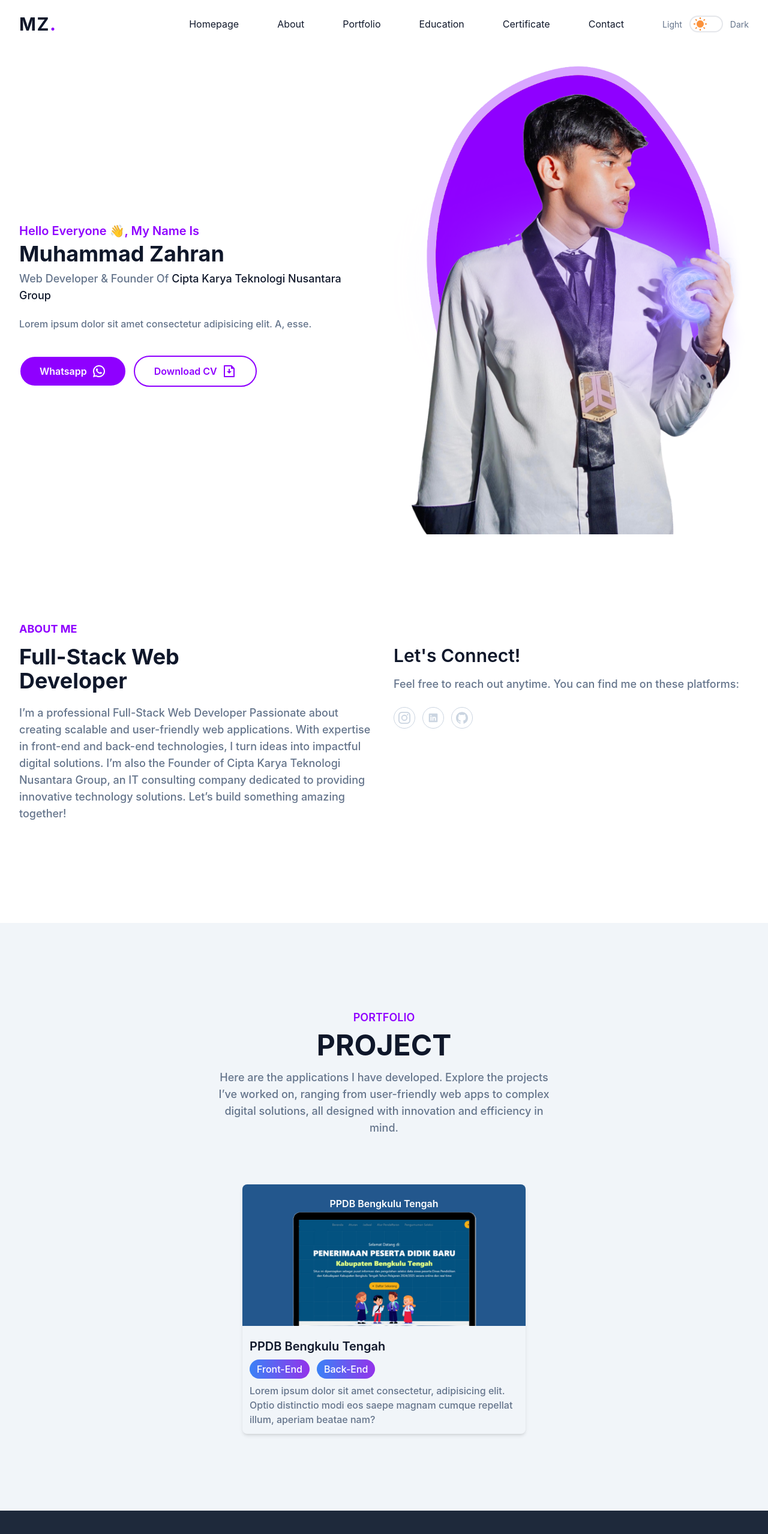
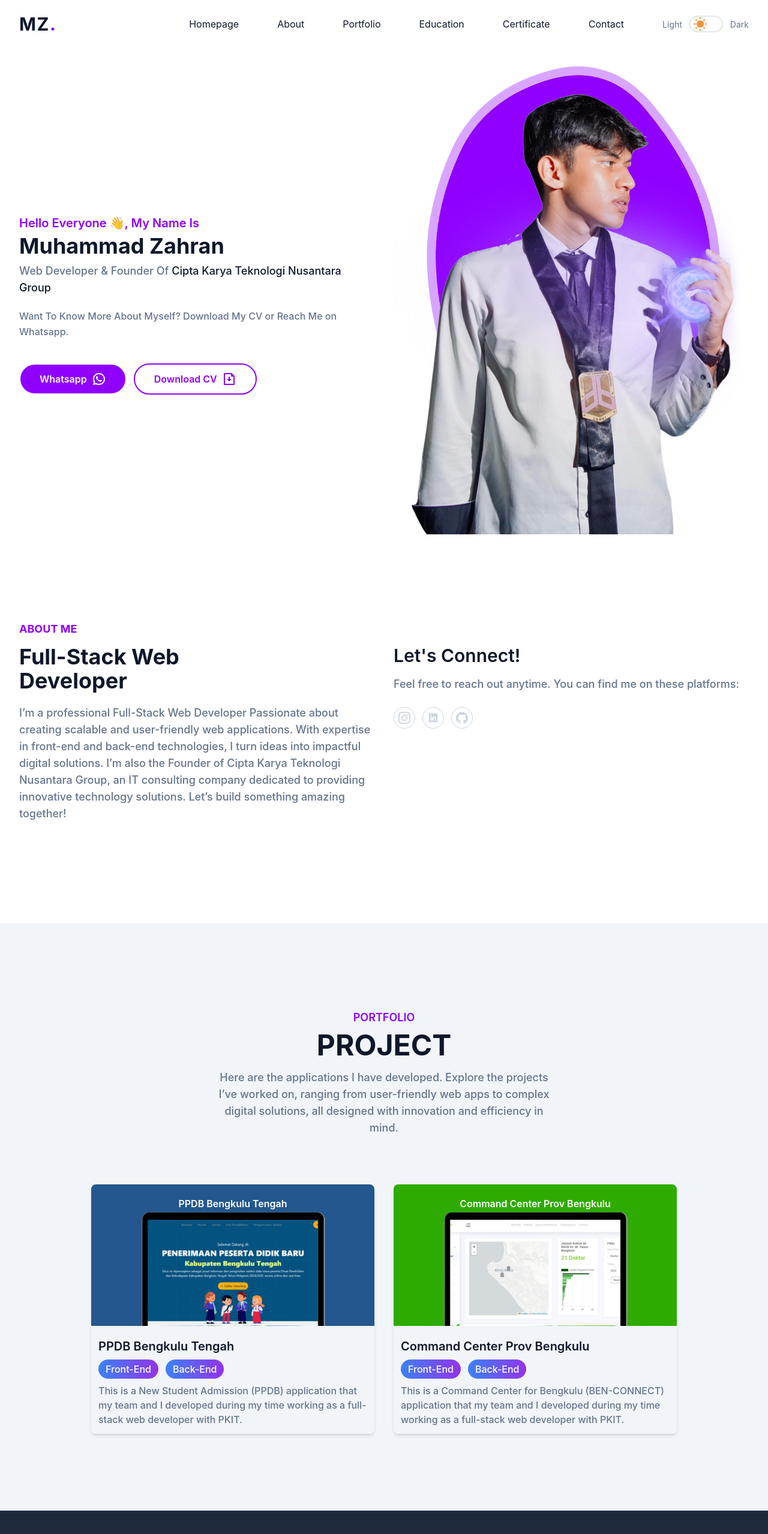
Before and after one commit to kaptenPijay/portofolio-react, a React (Vite) app: page / in a window 1280 px wide. Shown: the top 2558 px of the page at 60% size. Built offline with nearby package versions, Linux system fonts and the light colour scheme.

Commit message:
add : add comand centre

```diff
--- a/public/data/portfolio.json
+++ b/public/data/portfolio.json
@@ -3,9 +3,18 @@
     "id": 1,
     "image": "/img/portfolio/ppdb.png",
     "name": "PPDB Bengkulu Tengah",
-    "description": "Lorem ipsum dolor sit amet consectetur, adipisicing elit. Optio distinctio modi eos saepe magnam cumque repellat illum, aperiam beatae nam?",
+    "description": "This is a New Student Admission (PPDB) application that my team and I developed during my time working as a full-stack web developer with PKIT.",
     "custom": "#23578d",
     "url": "https://dev-ppdb-bengkulu-tengah.pkitapp.com/",
     "role": ["Front-End", "Back-End"]
+  },
+  {
+    "id": 2,
+    "image": "/img/portfolio/command_center.png",
+    "name": "Command Center Prov Bengkulu",
+    "description": "This is a Command Center for Bengkulu (BEN-CONNECT) application that my team and I developed during my time working as a full-stack web developer with PKIT.",
+    "custom": "#2eab00",
+    "url": "https://ben-connect.bengkuluprov.go.id/",
+    "role": ["Front-End", "Back-End"]
   }
 ]
--- a/src/components/Hero.jsx
+++ b/src/components/Hero.jsx
@@ -48,7 +48,8 @@ export default function Hero() {
               className="font-medium text-secondary mb-10 leading-relaxed"
               data-aos="fade-down"
             >
-              Lorem ipsum dolor sit amet consectetur adipisicing elit. A, esse.
+              Want To Know More About Myself? Download My CV or Reach Me on
+              Whatsapp.
             </p>
 
             <a
```
Also changed, not shown: public/img/portfolio/command_center.png (added).
